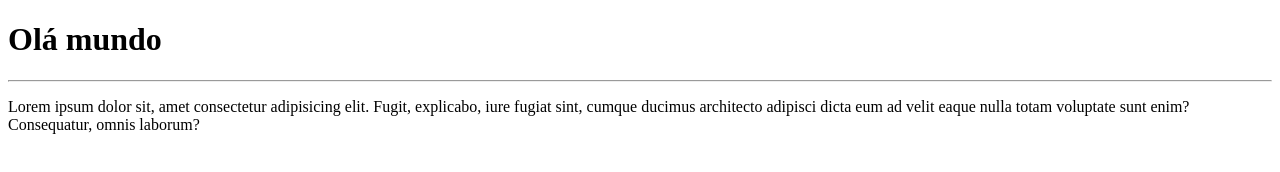
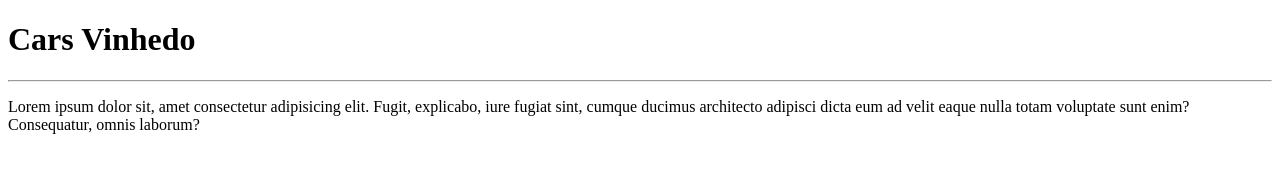
Before and after one commit to Gazeee/Hello-World, a plain HTML site: page site-exemplo/index.html in a window 1280 px wide. Drawn offline with Linux system fonts and the light colour scheme.

Commit message:
Cars Vinhedo change

```diff
--- a/site-exemplo/index.html
+++ b/site-exemplo/index.html
@@ -7,7 +7,7 @@
     <title>Meu primeiro site</title>
 </head>
 <body>
-    <h1>Olá mundo</h1>
+    <h1>Cars Vinhedo</h1>
     <hr>
     <p>Lorem ipsum dolor sit, amet consectetur adipisicing elit. Fugit, explicabo, iure fugiat sint, cumque ducimus architecto adipisci dicta eum ad velit eaque nulla totam voluptate sunt enim? Consequatur, omnis laborum?</p>
 </body>
```
